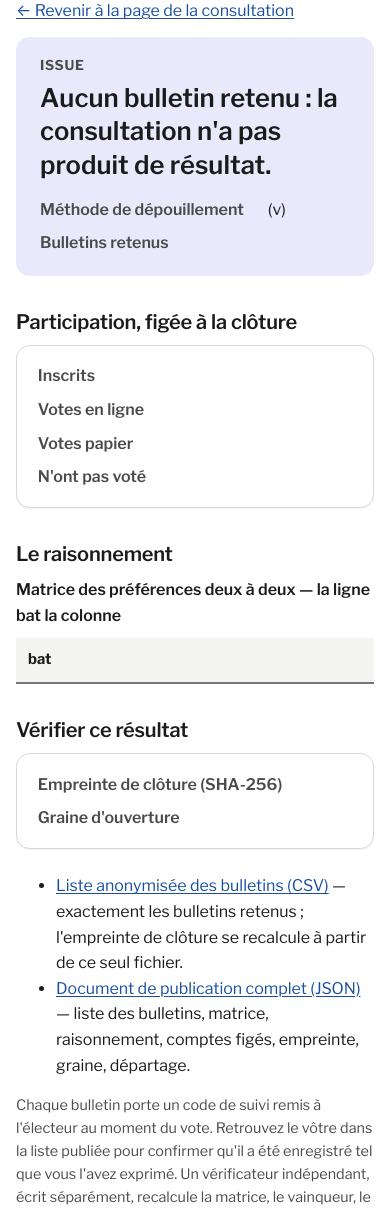
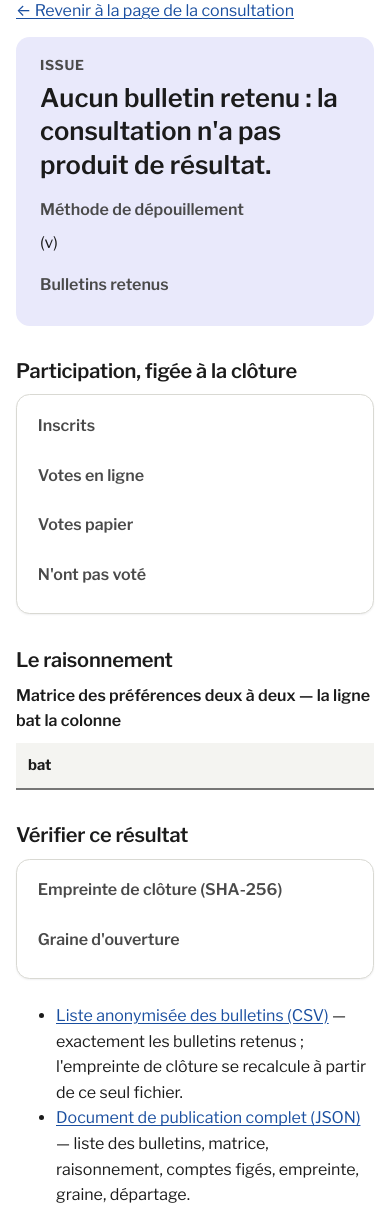
Before and after one commit to rv1nc3nt/polls, a Django app: template src/templates/publicsite/results.html in a window 390 px wide. Shown: the part 153-1365 px from the top of the page. Run offline with Django 5.2, Linux system fonts and the light colour scheme; the template is opened without the code that fills it, so the values that code supplies are empty; parts of the project's set-up code (start-up, migrations or seed data) failed here and were passed over.

Commit message:
publicsite: fix horizontal overflow on phone screens (R-14.2)
.facts used grid-template-columns: max-content 1fr, whose automatic
minimum is the unwrapped content width. A long label ("Fin de la
saisie des bulletins papier") or an unbroken value (the closure hash,
the opening seed) held its column past the viewport instead of
wrapping, taking the whole page — up through .poll-layout — into
horizontal scroll. Fixed with minmax(0, …) tracks, a stacked layout
for .facts below phone width, and overflow-wrap scoped to code values
so ordinary sentences still wrap at word boundaries.

The pairwise-preference matrix has one column per proposition with no
upper bound a commune configures; wrapped both results tables in a
scrolling container so a poll with many propositions doesn't take the
page with it.

Co-Authored-By: Claude Sonnet 5 <noreply@anthropic.com>

```diff
--- a/src/static/css/app.css
+++ b/src/static/css/app.css
@@ -697,6 +697,15 @@ tbody tr.selected th, tbody tr.selected td { background: var(--accent-soft); }
 
 /* ---- tables ---------------------------------------------------------- */
 
+/* R-14.2: a table whose column count tracks something the commune controls
+   (propositions in the pairwise matrix, R-11.3) has no upper bound the CSS
+   can plan around. Past a handful of columns it cannot fit a phone screen
+   whatever the type scale does, so it scrolls in its own box — same
+   principle as `td code` below, applied to the table as a whole rather than
+   forcing the surrounding page to scroll sideways with it. */
+.table-scroll { overflow-x: auto; margin: 0.5rem 0 2rem; }
+.table-scroll table { margin: 0; }
+
 table { border-collapse: collapse; width: 100%; margin: 0.5rem 0 2rem; }
 caption { text-align: left; font-weight: 600; padding-bottom: 0.6rem; }
 th, td { text-align: left; padding: 0.65rem 0.75rem; border-bottom: 1px solid var(--rule-soft); vertical-align: top; }
@@ -737,7 +746,13 @@ td code { display: inline-block; max-width: 32rem; overflow-x: auto; }
    read-only configuration. */
 .facts {
   display: grid;
-  grid-template-columns: max-content 1fr;
+  /* `minmax(0, …)` rather than bare `max-content 1fr` (R-14.2): a grid track's
+     automatic minimum is its content's unwrapped width, so a long label
+     ("Fin de la saisie des bulletins papier") or value would otherwise hold
+     the column — and everything alongside it in the ancestor grid, up
+     through .poll-layout — to that width even on a phone screen, forcing the
+     whole page to scroll sideways instead of the text wrapping. */
+  grid-template-columns: minmax(0, max-content) minmax(0, 1fr);
   gap: 0.5rem 1.5rem;
   margin: 0.5rem 0 1.5rem;
   padding: 1.1rem 1.3rem;
@@ -746,8 +761,23 @@ td code { display: inline-block; max-width: 32rem; overflow-x: auto; }
   border-radius: var(--radius);
   box-shadow: var(--shadow-sm);
 }
-.facts dt { font-weight: 600; color: var(--ink-quiet); }
-.facts dd { margin: 0; }
+.facts dt { font-weight: 600; color: var(--ink-quiet); min-width: 0; }
+.facts dd { margin: 0; min-width: 0; }
+/* A hash or seed (§9's verification section) is one unbroken run of
+   characters, unlike the sentences and dates .facts otherwise holds — scoped
+   to `code` so an ordinary value still wraps at word boundaries rather than
+   splitting mid-word the moment the column narrows. */
+.facts dd code { overflow-wrap: anywhere; }
+/* Below phone width, `minmax(0, …)` above stops the page scrolling sideways,
+   but a label like "Fin de la saisie des bulletins papier" still claims most
+   of the row, leaving the value a handful of pixels to wrap into — legible
+   in principle, unreadable in practice. Stacking the pair — label, then
+   value, each at the row's full width — is what an elector on a phone
+   actually needs (R-14.2), not just the absence of a scrollbar. */
+@media (max-width: 34rem) {
+  .facts { grid-template-columns: 1fr; }
+  .facts dt:not(:first-child) { margin-top: 0.5rem; }
+}
 /* Nested inside another boxed block (a review article), the card treatment
    would be a box in a box — drop it back to a plain grid. */
 .review .facts, .paper-elector .facts { box-shadow: none; border: 0; background: none; padding: 0; }
@@ -949,10 +979,14 @@ td code { display: inline-block; max-width: 32rem; overflow-x: auto; }
 /* The poll page's main content and its "Participer" card (§6.6): a sticky
    aside rather than the button repeated top and bottom of the page, so it
    stays in view as the reader scrolls the propositions and the calendar. */
-.poll-layout { display: grid; grid-template-columns: 1.6fr 1fr; gap: 2rem; align-items: start; margin-top: 0.5rem; }
+/* `minmax(0, …)` on both tracks (R-14.2): without it a track's automatic
+   minimum is its content's unwrapped width, so unwrappable content anywhere
+   in .poll-layout__main or __aside would hold this grid — not just the
+   .facts columns nested inside it — wider than the viewport. */
+.poll-layout { display: grid; grid-template-columns: minmax(0, 1.6fr) minmax(0, 1fr); gap: 2rem; align-items: start; margin-top: 0.5rem; }
 .poll-layout__aside { position: sticky; top: 1.25rem; }
 @media (max-width: 58rem) {
-  .poll-layout { grid-template-columns: 1fr; }
+  .poll-layout { grid-template-columns: minmax(0, 1fr); }
   .poll-layout__aside { position: static; }
 }
 .cta-card {
--- a/src/templates/publicsite/results.html
+++ b/src/templates/publicsite/results.html
@@ -49,6 +49,10 @@
   <section aria-labelledby="raisonnement">
     <h2 id="raisonnement">{% translate "Le raisonnement" %}</h2>
 
+    {% comment %} R-14.2: the matrix has one column per proposition, with no upper bound
+       on how many a commune configures — .table-scroll lets the table itself scroll
+       past a handful of columns rather than taking the whole page with it. {% endcomment %}
+    <div class="table-scroll">
     <table>
       <caption>{% translate "Matrice des préférences deux à deux — la ligne bat la colonne" %}</caption>
       <thead>
@@ -68,10 +72,12 @@
         {% endfor %}
       </tbody>
     </table>
+    </div>
 
     {% if view.orderings %}
       {% comment %} R-11.3: for a small option count, the count of ballots per distinct
          ordering — enough on its own to recompute the result. {% endcomment %}
+      <div class="table-scroll">
       <table>
         <caption>{% translate "Nombre de bulletins par ordre de classement" %}</caption>
         <thead>
@@ -86,6 +92,7 @@
           {% endfor %}
         </tbody>
       </table>
+      </div>
     {% endif %}
 
     {% if view.tied %}
```
